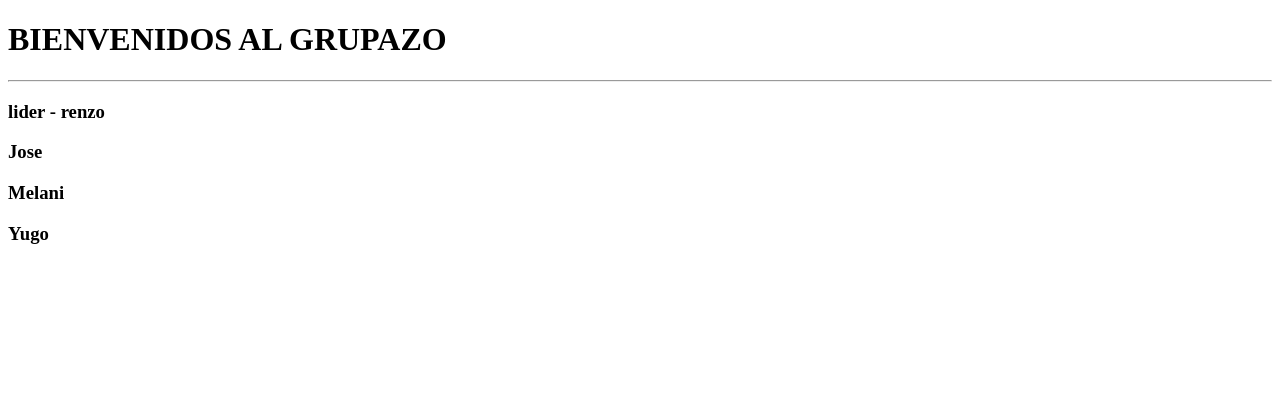
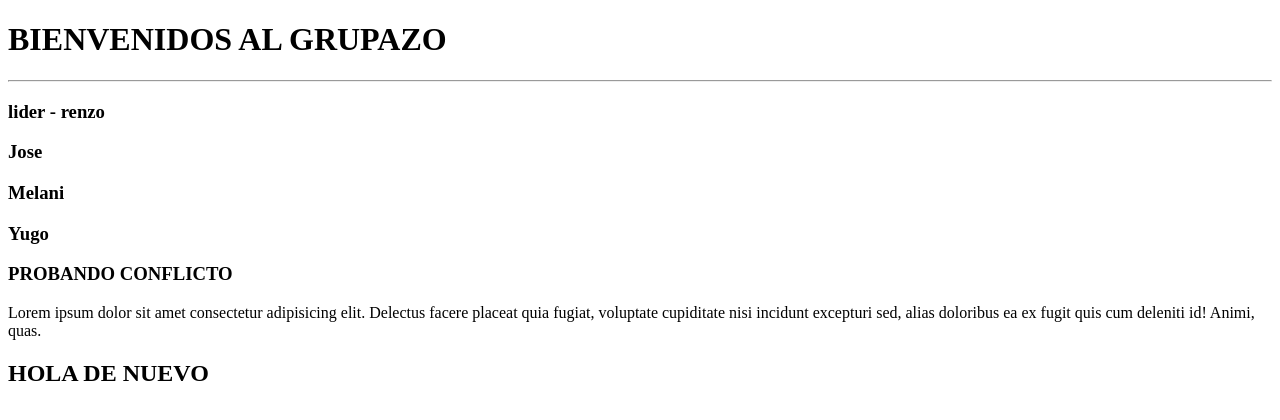
Before and after one commit to 07-SE7EN-07/repogrupazo, a plain HTML site: page index.html in a window 1280 px wide. Drawn offline with Linux system fonts and the light colour scheme.

Commit message:
probando

```diff
--- a/index.html
+++ b/index.html
@@ -12,5 +12,10 @@
     <h3>Jose</h3>
     <h3>Melani</h3>
     <h3>Yugo</h3>
+    <h3>PROBANDO CONFLICTO</h3>
+    <p>
+        Lorem ipsum dolor sit amet consectetur adipisicing elit. Delectus facere placeat quia fugiat, voluptate cupiditate nisi incidunt excepturi sed, alias doloribus ea ex fugit quis cum deleniti id! Animi, quas.
+    </p>
+    <h2>HOLA DE NUEVO</h2>
 </body>
 </html>
```
